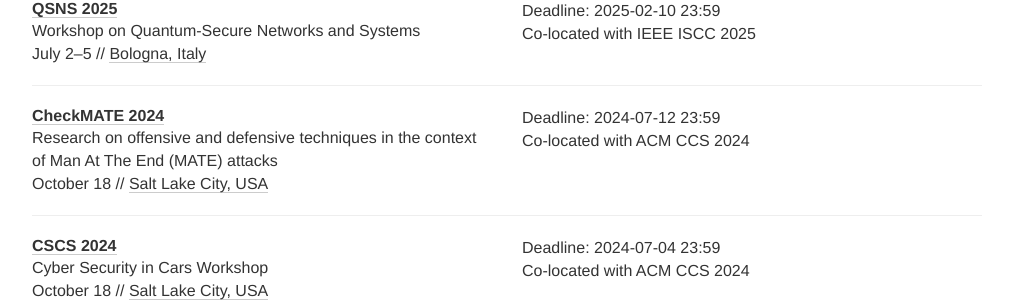
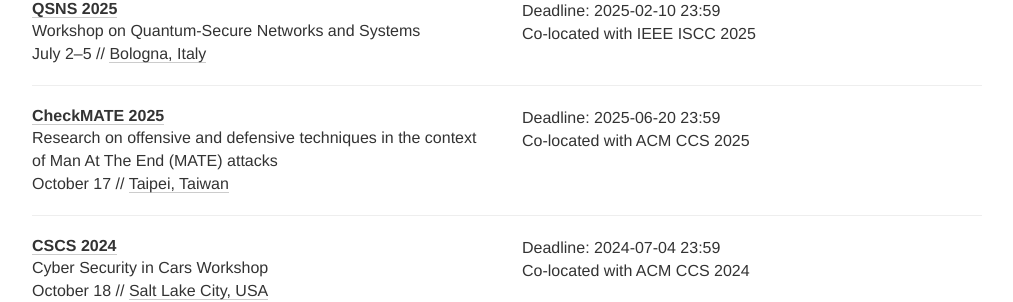
Before and after one commit to sec-deadlines/sec-deadlines.github.io, a Jekyll site: the page built from index.html, in a window 1280 px wide and 900 px high, scrolled down 15947 px. Shown: the part 153-455 px from the top of the window, without its empty margins (133-1146 px from the left). Built offline with Jekyll 4.4.1, drawn with Linux system fonts in a browser that asks for light colours; nearby versions of some CDN libraries; comment, search, counter and statistics services are not loaded; some of the changed text lies outside the part shown.

Commit message:
Merge into prior year

```diff
--- a/_data/conferences.yml
+++ b/_data/conferences.yml
@@ -1125,12 +1125,12 @@
 
 - name: CheckMATE
   description: Research on offensive and defensive techniques in the context of Man At The End (MATE) attacks
-  year: 2024
+  year: 2025
   link: https://checkmate-workshop.github.io/
-  deadline: ["2024-07-12 23:59"]
-  comment: Co-located with ACM CCS 2024
-  date: October 18
-  place: Salt Lake City, USA
+  deadline: ["2025-06-20 23:59"]
+  comment: Co-located with ACM CCS 2025
+  date: October 17
+  place: Taipei, Taiwan
   tags: [SEC, PRIV, CRYPTO, SHOP]
 
 - name: CSCS
@@ -1333,13 +1333,3 @@
   date: September 14
   place: Kuala Lumpur, Malaysia
   tags: [CRYPTO, SEC, SHOP]
-
-- name: CheckMATE
-  description: Research on offensive and defensive techniques in the context of Man At The End (MATE) attacks
-  year: 2025
-  link: https://checkmate-workshop.github.io/
-  deadline: ["2025-06-20 23:59"]
-  comment: Co-located with ACM CCS 2025
-  date: October 17
-  place: Taipei, Taiwan
-  tags: [SEC, PRIV, CRYPTO, SHOP]
```
